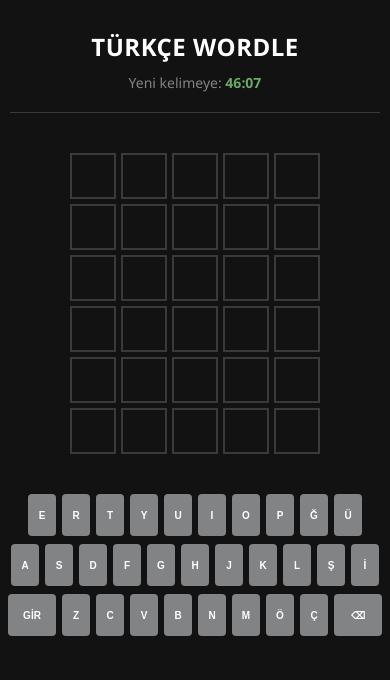
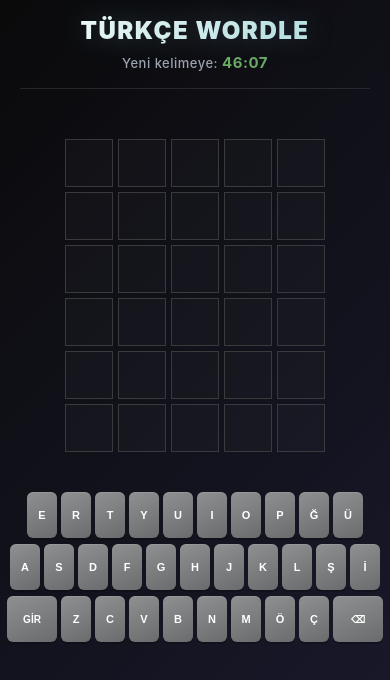
Before and after one commit to Resinder/tr-wordle-hourly, a plain HTML site: page index.html in a window 390 px wide. Drawn offline with Linux system fonts and the light colour scheme; no server answers.

Commit message:
Refactor styles for improved layout and responsiveness
Updated CSS styles for body, headers, tiles, and keys. Improved responsiveness for various screen sizes.

```diff
--- a/style.css
+++ b/style.css
@@ -6,14 +6,16 @@
 }
 
 body {
-    font-family: 'Segoe UI', Tahoma, Geneva, Verdana, sans-serif;
-    background-color: #121213;
+    font-family: -apple-system, BlinkMacSystemFont, 'Segoe UI', 'Roboto', 'Helvetica', 'Arial', sans-serif;
+    background: linear-gradient(135deg, #0a0a0b 0%, #1a1a2e 100%);
     color: #ffffff;
     display: flex;
     flex-direction: column;
     align-items: center;
+    justify-content: flex-start;
     min-height: 100vh;
-    padding: 10px;
+    padding: 0;
+    overflow-x: hidden;
 }
 
 /* Container */
@@ -23,38 +25,47 @@ body {
     display: flex;
     flex-direction: column;
     align-items: center;
-    gap: 20px;
+    padding: 0 20px;
 }
 
 /* Header */
 header {
     width: 100%;
     text-align: center;
-    padding: 20px 0;
-    border-bottom: 1px solid #3a3a3c;
+    padding: 16px 0;
+    border-bottom: 1px solid rgba(255, 255, 255, 0.1);
+    margin-bottom: 20px;
 }
 
 h1 {
-    font-size: 32px;
-    font-weight: 700;
-    letter-spacing: 0.5px;
-    margin-bottom: 10px;
+    font-size: 36px;
+    font-weight: 900;
+    letter-spacing: 2px;
+    margin-bottom: 8px;
+    background: linear-gradient(135deg, #ffffff 0%, #a8dadc 100%);
+    -webkit-background-clip: text;
+    -webkit-text-fill-color: transparent;
+    background-clip: text;
+    text-shadow: 0 0 30px rgba(168, 218, 220, 0.3);
 }
 
 #timer {
-    font-size: 14px;
-    color: #818384;
+    font-size: 13px;
+    color: #9ca3af;
+    font-weight: 500;
+    letter-spacing: 0.5px;
 }
 
 #timer span {
     color: #6aaa64;
-    font-weight: 600;
+    font-weight: 700;
+    font-size: 15px;
 }
 
 /* Mesaj Alanı */
 #message-container {
     position: fixed;
-    top: 80px;
+    top: 100px;
     left: 50%;
     transform: translateX(-50%);
     z-index: 1000;
@@ -62,38 +73,42 @@ h1 {
     flex-direction: column;
     gap: 10px;
     pointer-events: none;
+    width: 90%;
+    max-width: 400px;
 }
 
 .message {
-    background-color: #ffffff;
-    color: #121213;
-    padding: 12px 24px;
-    border-radius: 8px;
+    background: linear-gradient(135deg, #ffffff 0%, #f3f4f6 100%);
+    color: #1f2937;
+    padding: 16px 24px;
+    border-radius: 12px;
     font-weight: 600;
-    font-size: 14px;
-    box-shadow: 0 4px 12px rgba(0, 0, 0, 0.3);
+    font-size: 15px;
+    box-shadow: 0 10px 40px rgba(0, 0, 0, 0.4), 0 0 0 1px rgba(255, 255, 255, 0.1);
     opacity: 0;
-    transform: translateY(-20px);
-    transition: all 0.3s ease;
+    transform: translateY(-20px) scale(0.9);
+    transition: all 0.3s cubic-bezier(0.34, 1.56, 0.64, 1);
+    text-align: center;
 }
 
 .message.show {
     opacity: 1;
-    transform: translateY(0);
+    transform: translateY(0) scale(1);
 }
 
 /* Oyun Tahtası */
 #game-board {
-    display: flex;
-    flex-direction: column;
+    display: grid;
+    grid-template-rows: repeat(6, 1fr);
     gap: 5px;
-    margin: 20px 0;
+    margin: 20px 0 30px 0;
+    padding: 10px;
 }
 
 .row {
-    display: flex;
+    display: grid;
+    grid-template-columns: repeat(5, 1fr);
     gap: 5px;
-    justify-content: center;
 }
 
 .tile {
@@ -104,30 +119,49 @@ h1 {
     align-items: center;
     justify-content: center;
     font-size: 32px;
-    font-weight: 700;
+    font-weight: 900;
     text-transform: uppercase;
-    transition: all 0.2s ease;
+    transition: all 0.15s ease;
+    position: relative;
+    background: rgba(255, 255, 255, 0.02);
+}
+
+.tile::before {
+    content: '';
+    position: absolute;
+    inset: 0;
+    border-radius: 2px;
+    background: linear-gradient(135deg, rgba(255, 255, 255, 0.1) 0%, rgba(255, 255, 255, 0) 100%);
+    opacity: 0;
+    transition: opacity 0.2s;
+}
+
+.tile:hover::before {
+    opacity: 1;
 }
 
 .tile.filled {
     border-color: #565758;
-    animation: pop 0.1s ease;
+    animation: pop 0.15s cubic-bezier(0.34, 1.56, 0.64, 1);
+    transform: scale(1.05);
 }
 
 .tile.correct {
-    background-color: #6aaa64;
+    background: linear-gradient(135deg, #6aaa64 0%, #5a9a54 100%);
     border-color: #6aaa64;
     color: #ffffff;
+    box-shadow: 0 4px 12px rgba(106, 170, 100, 0.4);
 }
 
 .tile.present {
-    background-color: #c9b458;
+    background: linear-gradient(135deg, #c9b458 0%, #b9a448 100%);
     border-color: #c9b458;
     color: #ffffff;
+    box-shadow: 0 4px 12px rgba(201, 180, 88, 0.4);
 }
 
 .tile.absent {
-    background-color: #3a3a3c;
+    background: linear-gradient(135deg, #3a3a3c 0%, #2a2a2c 100%);
     border-color: #3a3a3c;
     color: #ffffff;
 }
@@ -139,7 +173,7 @@ h1 {
     display: flex;
     flex-direction: column;
     gap: 8px;
-    margin-bottom: 20px;
+    padding: 0 8px 20px 8px;
 }
 
 .keyboard-row {
@@ -149,11 +183,11 @@ h1 {
 }
 
 .key {
-    background-color: #818384;
+    background: linear-gradient(135deg, #818384 0%, #6a6b6c 100%);
     color: #ffffff;
     border: none;
-    border-radius: 4px;
-    font-size: 13px;
+    border-radius: 6px;
+    font-size: 14px;
     font-weight: 700;
     padding: 0;
     cursor: pointer;
@@ -163,16 +197,29 @@ h1 {
     display: flex;
     align-items: center;
     justify-content: center;
-    transition: all 0.1s ease;
+    transition: all 0.15s ease;
+    box-shadow: 0 2px 0 rgba(0, 0, 0, 0.2), 0 1px 0 rgba(255, 255, 255, 0.1) inset;
+    position: relative;
+}
+
+.key::after {
+    content: '';
+    position: absolute;
+    inset: 0;
+    border-radius: 6px;
+    background: linear-gradient(180deg, rgba(255, 255, 255, 0.1) 0%, rgba(255, 255, 255, 0) 100%);
+    pointer-events: none;
 }
 
 .key:hover {
-    filter: brightness(1.1);
+    transform: translateY(-2px);
+    box-shadow: 0 4px 8px rgba(0, 0, 0, 0.3), 0 1px 0 rgba(255, 255, 255, 0.1) inset;
 }
 
 .key:active,
 .key.active {
-    transform: scale(0.95);
+    transform: translateY(0);
+    box-shadow: 0 1px 0 rgba(0, 0, 0, 0.2), 0 1px 0 rgba(255, 255, 255, 0.1) inset;
 }
 
 .key.wide {
@@ -181,101 +228,187 @@ h1 {
 }
 
 .key.correct {
-    background-color: #6aaa64;
+    background: linear-gradient(135deg, #6aaa64 0%, #5a9a54 100%);
+    box-shadow: 0 2px 0 rgba(0, 0, 0, 0.2), 0 0 12px rgba(106, 170, 100, 0.4);
 }
 
 .key.present {
-    background-color: #c9b458;
+    background: linear-gradient(135deg, #c9b458 0%, #b9a448 100%);
+    box-shadow: 0 2px 0 rgba(0, 0, 0, 0.2), 0 0 12px rgba(201, 180, 88, 0.4);
 }
 
 .key.absent {
-    background-color: #3a3a3c;
+    background: linear-gradient(135deg, #3a3a3c 0%, #2a2a2c 100%);
+    box-shadow: 0 2px 0 rgba(0, 0, 0, 0.2);
 }
 
 /* Animasyonlar */
 @keyframes pop {
-    0% { transform: scale(1); }
-    50% { transform: scale(1.1); }
-    100% { transform: scale(1); }
+    0% {
+        transform: scale(1);
+    }
+    50% {
+        transform: scale(1.15);
+    }
+    100% {
+        transform: scale(1.05);
+    }
 }
 
 @keyframes shake {
-    0%, 100% { transform: translateX(0); }
-    10%, 30%, 50%, 70%, 90% { transform: translateX(-5px); }
-    20%, 40%, 60%, 80% { transform: translateX(5px); }
+    0%, 100% {
+        transform: translateX(0);
+    }
+    10%, 30%, 50%, 70%, 90% {
+        transform: translateX(-8px);
+    }
+    20%, 40%, 60%, 80% {
+        transform: translateX(8px);
+    }
 }
 
 .shake {
-    animation: shake 0.5s;
+    animation: shake 0.5s cubic-bezier(0.36, 0.07, 0.19, 0.97);
 }
 
 @keyframes flip {
-    0% { transform: rotateX(0); }
-    50% { transform: rotateX(90deg); }
-    100% { transform: rotateX(0); }
+    0% {
+        transform: rotateX(0);
+    }
+    50% {
+        transform: rotateX(90deg);
+    }
+    100% {
+        transform: rotateX(0);
+    }
 }
 
 .flip {
-    animation: flip 0.5s;
+    animation: flip 0.6s cubic-bezier(0.45, 0.05, 0.55, 0.95);
 }
 
 @keyframes bounce {
-    0%, 100% { transform: translateY(0); }
-    50% { transform: translateY(-20px); }
+    0%, 100% {
+        transform: translateY(0) scale(1);
+    }
+    25% {
+        transform: translateY(-20px) scale(1.1);
+    }
+    50% {
+        transform: translateY(-10px) scale(1.05);
+    }
+    75% {
+        transform: translateY(-15px) scale(1.08);
+    }
 }
 
 .bounce {
-    animation: bounce 0.5s ease-in-out;
+    animation: bounce 0.8s cubic-bezier(0.34, 1.56, 0.64, 1);
+}
+
+@keyframes glow {
+    0%, 100% {
+        box-shadow: 0 0 5px rgba(106, 170, 100, 0.5);
+    }
+    50% {
+        box-shadow: 0 0 20px rgba(106, 170, 100, 0.8), 0 0 30px rgba(106, 170, 100, 0.6);
+    }
 }
 
 /* Responsive Tasarım - Tablet */
 @media (max-width: 600px) {
     h1 {
-        font-size: 24px;
+        font-size: 28px;
+        letter-spacing: 1.5px;
     }
 
     .tile {
-        width: 52px;
-        height: 52px;
+        width: 54px;
+        height: 54px;
         font-size: 28px;
     }
 
     .key {
-        min-width: 32px;
-        height: 48px;
+        min-width: 36px;
+        height: 52px;
+        font-size: 12px;
+    }
+
+    .key.wide {
+        min-width: 58px;
         font-size: 11px;
     }
 
-    .key.wide {
-        min-width: 55px;
-        font-size: 10px;
+    #message-container {
+        top: 90px;
     }
 }
 
 /* Responsive Tasarım - Mobil */
 @media (max-width: 400px) {
-    .tile {
-        width: 46px;
-        height: 46px;
+    h1 {
         font-size: 24px;
     }
 
+    .tile {
+        width: 48px;
+        height: 48px;
+        font-size: 24px;
+        border-width: 1.5px;
+    }
+
     .key {
-        min-width: 28px;
+        min-width: 30px;
+        height: 46px;
+        font-size: 11px;
+        gap: 4px;
+    }
+
+    .key.wide {
+        min-width: 50px;
+        font-size: 10px;
+    }
+
+    #keyboard {
+        gap: 6px;
+    }
+
+    .keyboard-row {
+        gap: 4px;
+    }
+
+    #message-container {
+        top: 80px;
+    }
+
+    .message {
+        padding: 12px 20px;
+        font-size: 14px;
+    }
+}
+
+/* Ekstra küçük ekranlar */
+@media (max-width: 350px) {
+    .tile {
+        width: 42px;
+        height: 42px;
+        font-size: 20px;
+    }
+
+    .key {
+        min-width: 26px;
         height: 42px;
         font-size: 10px;
     }
 
     .key.wide {
-        min-width: 48px;
-    }
-
-    #message-container {
-        top: 70px;
+        min-width: 44px;
     }
 }
 
-/* Koyu Tema (Opsiyonel - zaten koyu) */
-@media (prefers-color-scheme: light) {
-    /* İsteğe bağlı açık tema desteği eklenebilir */
+/* Koyu tema için ekstra efektler */
+@media (prefers-color-scheme: dark) {
+    body {
+        background: linear-gradient(135deg, #0a0a0b 0%, #16213e 100%);
+    }
 }
```
